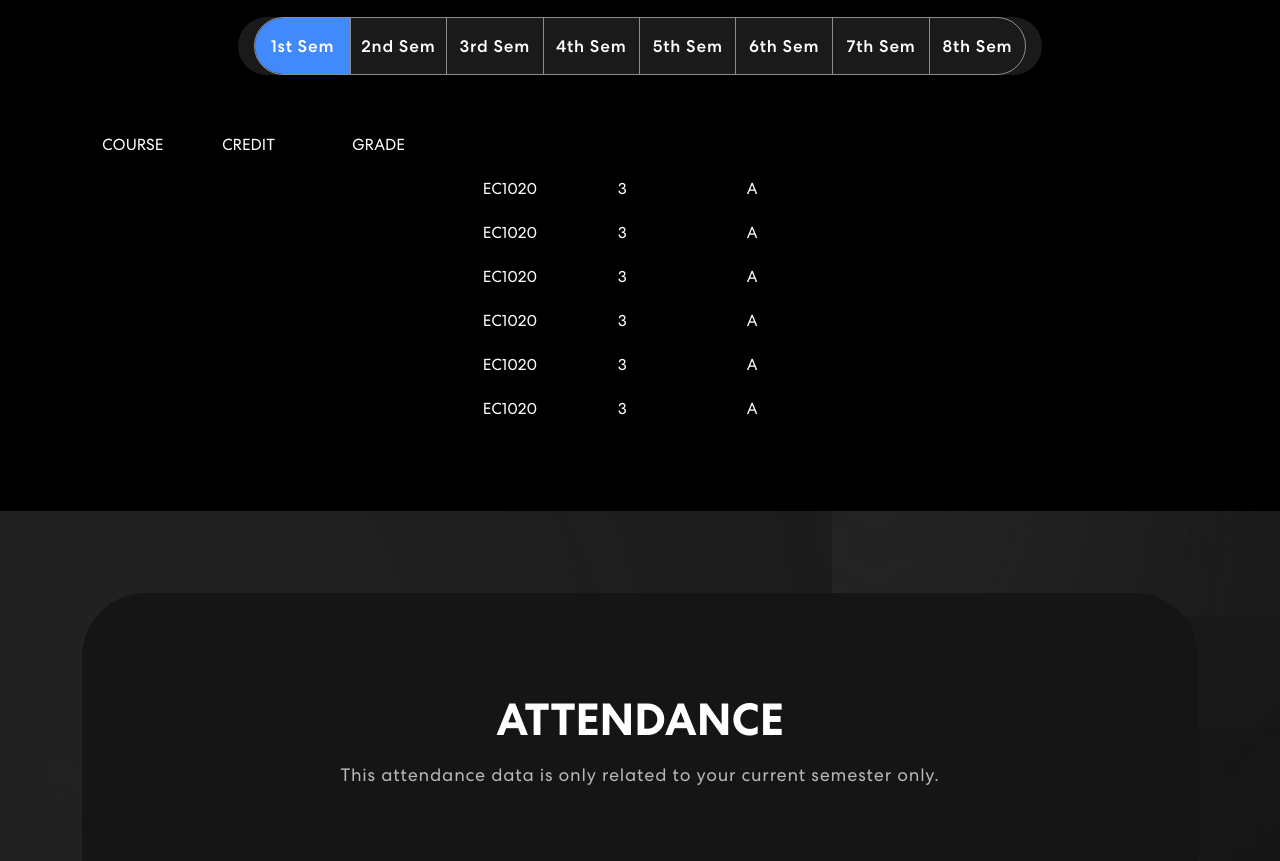
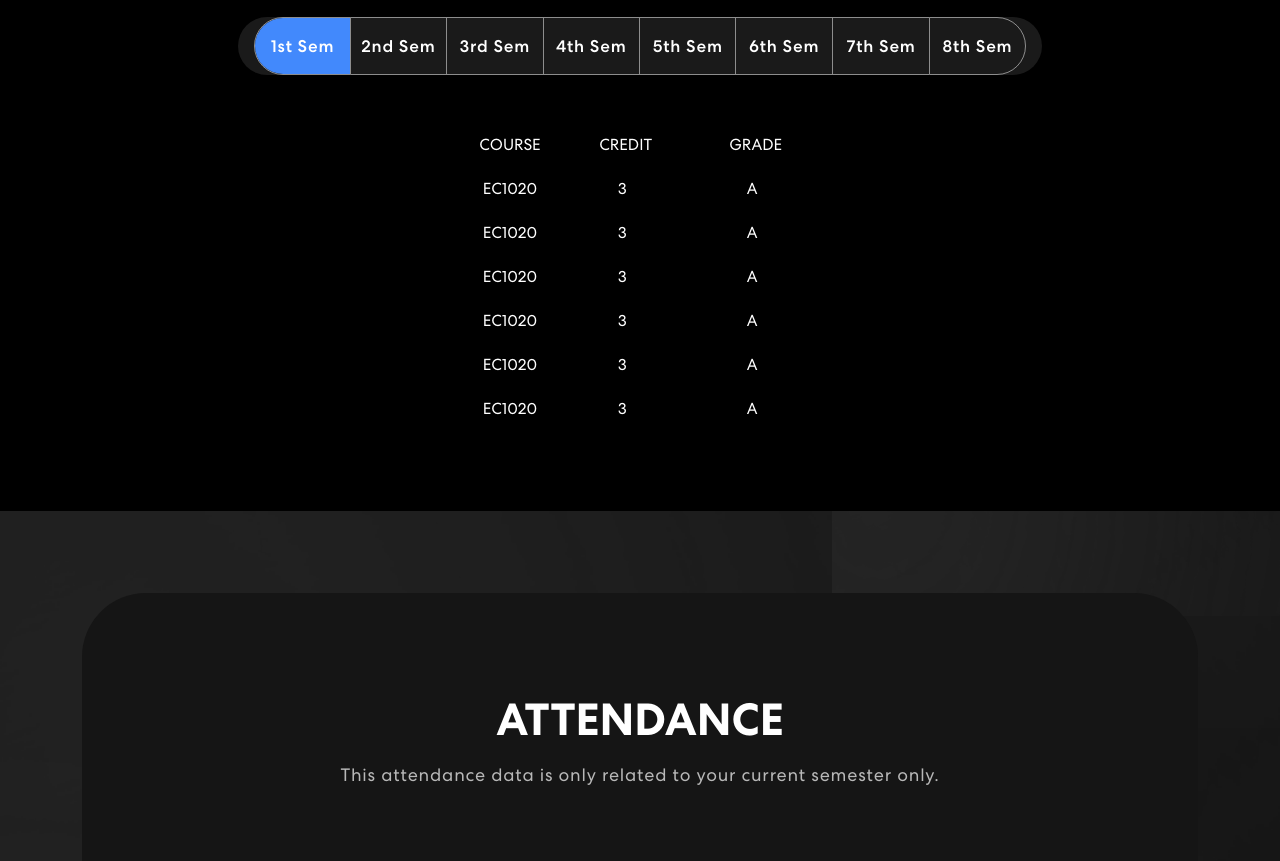
Before and after one commit to ChamilSachintha/Student-Progress-Viewer, a React (Create React App) app: page / in a window 1280 px wide. Shown: the part 1564-2425 px from the top of the page. Built offline with nearby package versions, Linux system fonts and the light colour scheme.

Commit message:
Table updated

```diff
--- a/src/components/Results.js
+++ b/src/components/Results.js
@@ -147,13 +147,13 @@ export const Results = () => {
                             <Tab.Content>
                                 <Tab.Pane eventKey="first">
                                     <main class="st_viewport">
-                                        <div class="st_wrap_table" data-table_id="0">
+                                        <div class="st_wrap_table" >
+                                            <div class="st_table">
                                             <div class="st_row">
                                                 <div class="st_column _rank">COURSE</div>
                                                 <div class="st_column _name">CREDIT</div>
                                                 <div class="st_column _surname">GRADE</div>
                                             </div>
-                                            <div class="st_table">
                                                 <div class="st_row">
                                                     <div class="st_column _rank">EC1020</div>
                                                     <div class="st_column _name">3</div>
```
Lines whose indentation alone changed are shown as unchanged.
